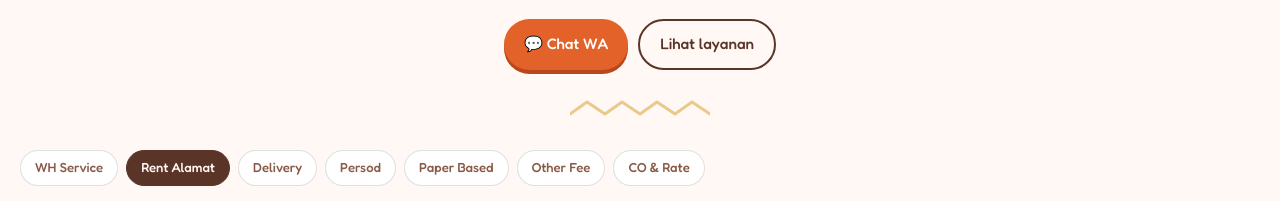
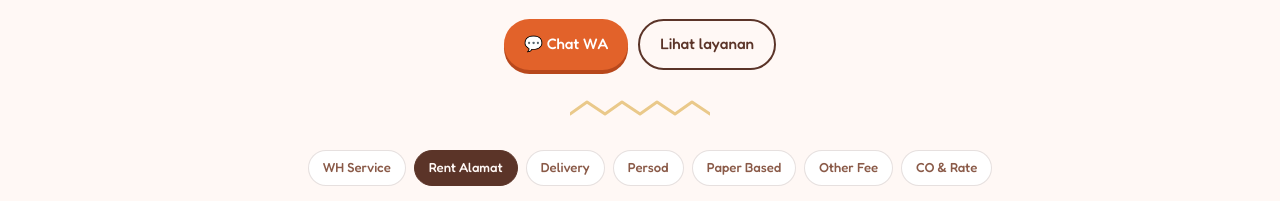
Before and after one commit to aosieo/aos, a plain HTML site: page index.html in a window 1280 px wide. Shown: the part 304-505 px from the top of the page. Drawn offline with Linux system fonts and the light colour scheme; files whose address does not match are found by name.

Commit message:
Update style.css

```diff
--- a/style.css
+++ b/style.css
@@ -52,7 +52,7 @@ a { color: inherit; }
   z-index: 40;
   background: rgba(255, 252, 245, 0.9);
   backdrop-filter: blur(8px);
-  border-bottom: 1px solid rgba(31, 61, 43, 0.08);
+  border-bottom: 1px solid rgba(91, 52, 40, 0.08);
 }
 .topbar .wrap {
   display: flex;
@@ -165,9 +165,16 @@ a { color: inherit; }
 }
 .pillnav::-webkit-scrollbar { display: none; }
 .pillnav .wrap {
-  display: inline-flex;
+  display: flex;
   gap: 8px;
   padding-right: 20px;
+}
+@media (min-width: 640px) {
+  .pillnav .wrap {
+    justify-content: center;
+    flex-wrap: wrap;
+    padding-right: 0;
+  }
 }
 .pill {
   flex: 0 0 auto;
@@ -176,7 +183,7 @@ a { color: inherit; }
   font-weight: 500;
   color: var(--ink-soft);
   background: var(--paper);
-  border: 1.5px solid rgba(31, 61, 43, 0.15);
+  border: 1.5px solid rgba(91, 52, 40, 0.15);
   padding: 7px 14px;
   border-radius: 999px;
   text-decoration: none;
@@ -377,7 +384,7 @@ ul.plain li {
   font-size: 0.82rem;
   font-weight: 500;
   background: var(--paper);
-  border: 1.5px solid rgba(31, 61, 43, 0.15);
+  border: 1.5px solid rgba(91, 52, 40, 0.15);
   padding: 7px 14px;
   border-radius: 10px;
 }
```
